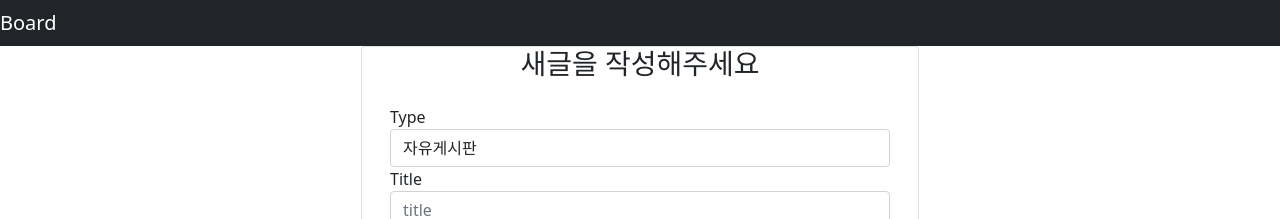
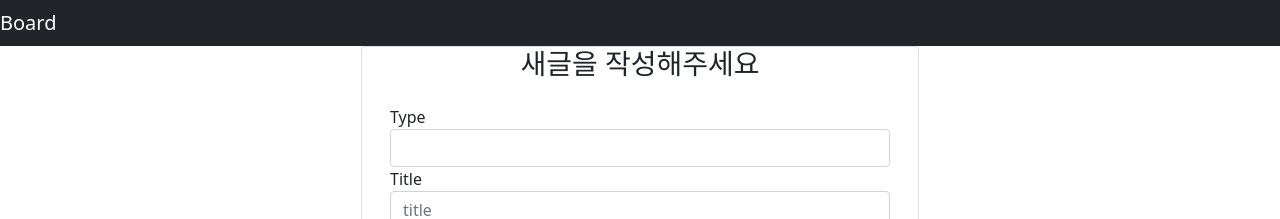
Before and after one commit to kilhyeonjun/board-front, a React (Create React App) app in the folder board-app/: page /create-board in a window 1280 px wide. Shown: the top 219 px of the page. Built offline with nearby package versions, Linux system fonts and the light colour scheme.

Commit message:
option 추가

```diff
--- a/board-app/src/components/CreateBoardComponent.jsx
+++ b/board-app/src/components/CreateBoardComponent.jsx
@@ -63,6 +63,7 @@ class CreateBoardComponent extends Component {
                                     <div className="form-group">
                                         <label> Type </label>
                                         <select placeholder="type" name="type" className="form-control" value={this.state.type} onChange={this.changeTypeHandler}>
+                                            <option value="0"></option>
                                             <option value="1">자유게시판</option>
                                             <option value="2">질문과 답변</option>
                                         </select>
```
